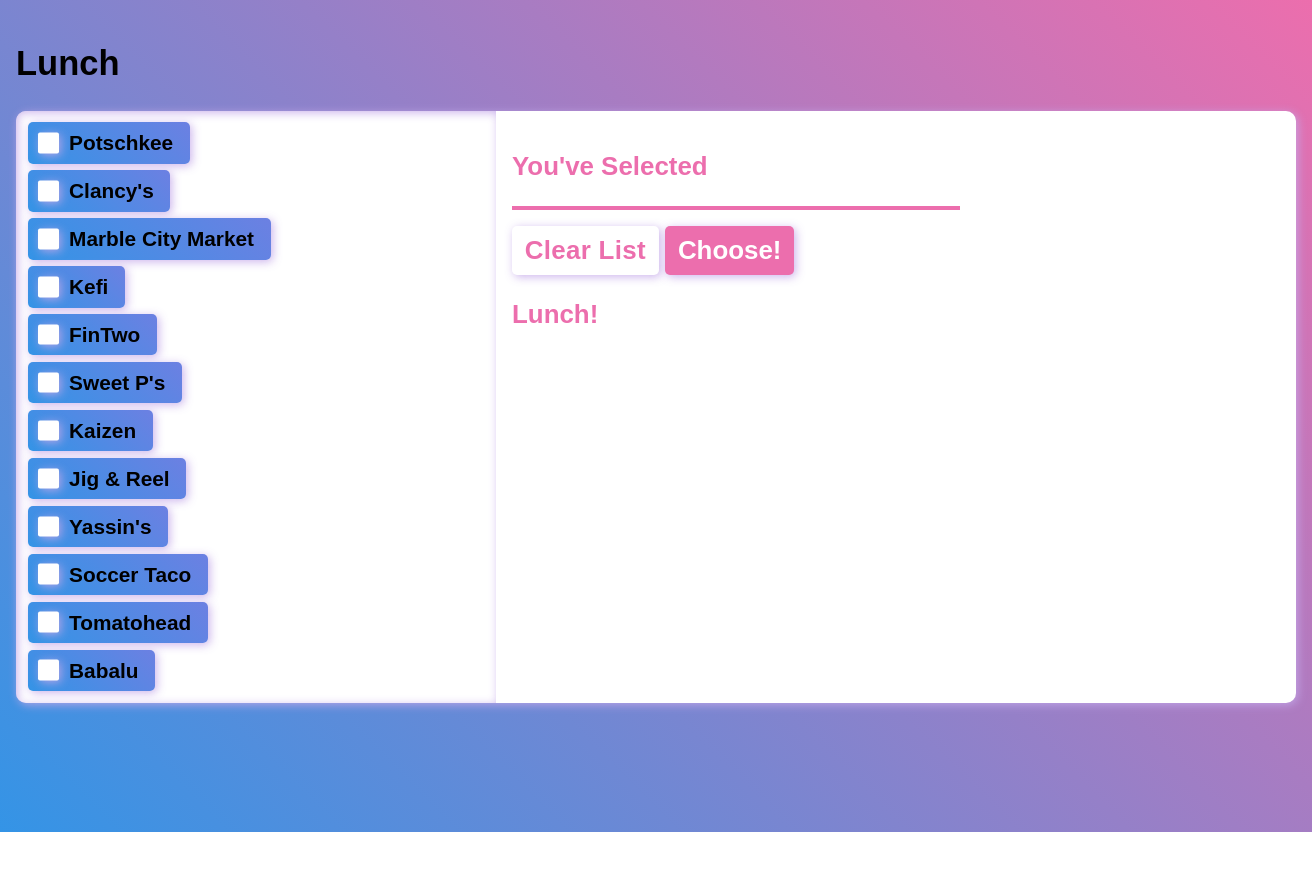
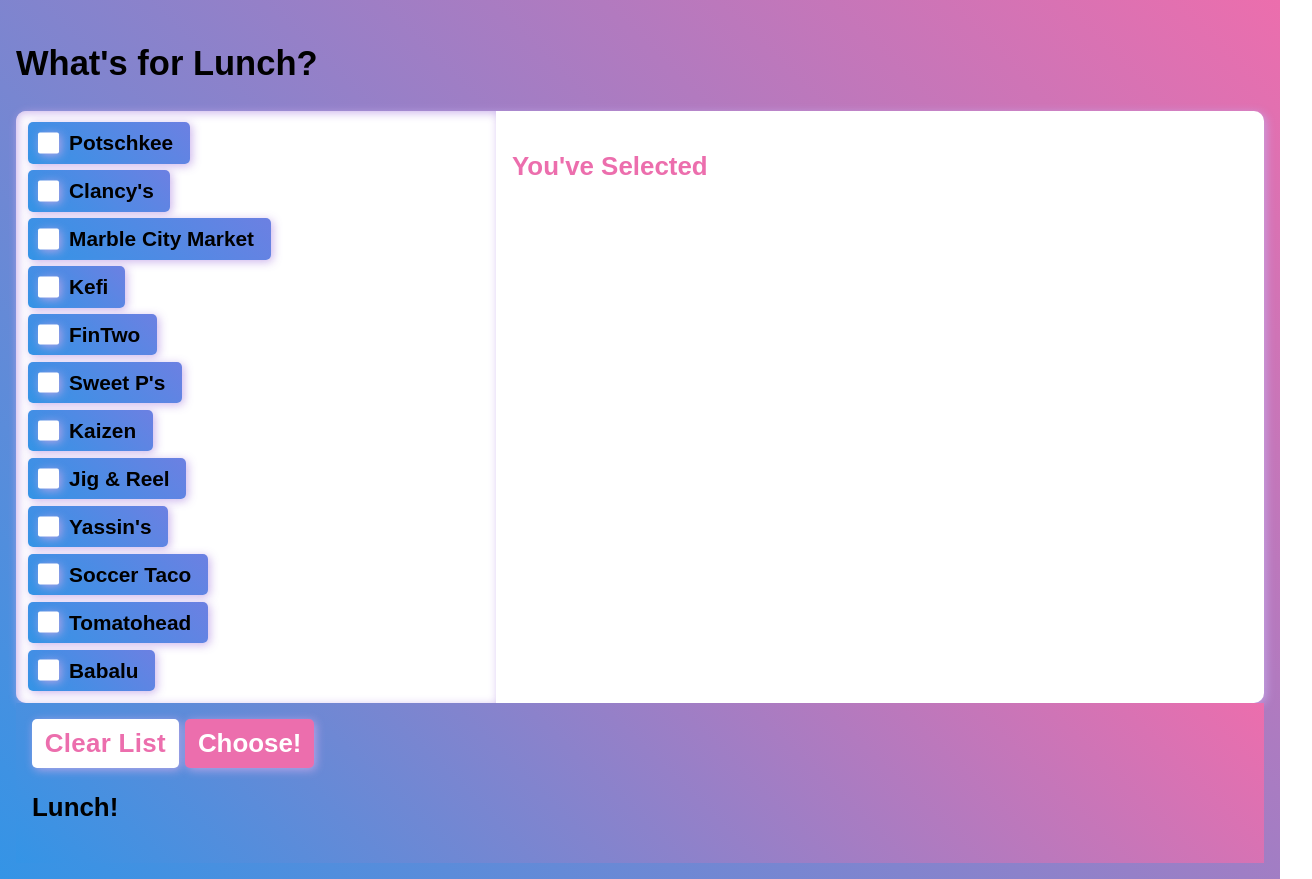
Before and after one commit to helloidevthings/jubilant-octo-couscous, a Next.js app: page /lunch in a window 1280 px wide. Shown: the whole page, 1312 px wide, since content can reach past the window. Before the commit the page ends 832 px from the top, so only its background shows below. Built offline with nearby package versions, Linux system fonts and the light colour scheme.

Commit message:
more lunch edits

```diff
--- a/pages/lunch/index.js
+++ b/pages/lunch/index.js
@@ -39,8 +39,9 @@ const MainWrapper = styled.main`
   --itemGradient: linear-gradient(45deg, var(--blue), #6c80e2);
   --selectedGradient: linear-gradient(45deg, #e634b0, var(--pink));
 
-  width: 100%;
-  height: 100vh;
+  /* width: 100%; */
+  max-width: 100vw;
+  height: 100%;
   padding: 1rem;
   background: var(--gradient);
   background-size: cover;
@@ -73,6 +74,13 @@ const LunchList = styled.ul`
   box-shadow: inset 2px 2px 10px 0px rgb(196 168 233 / 86%);
 `;
 
+const LunchMagic = styled.div`
+  /* position: fixed; */
+  bottom: 0;
+  background: var(--gradient);
+  padding: 1rem;
+`;
+
 const LunchResults = styled.div`
   padding: 1rem;
   color: var(--pink);
@@ -91,6 +99,7 @@ const LunchResults = styled.div`
     margin: 1rem 0;
     border: 2px solid var(--pink);
   }
+  //
 `;
 
 const LunchListItem = styled.li`
@@ -150,7 +159,7 @@ const Lunch = () => {
 
   return (
     <MainWrapper>
-      <h1>Lunch</h1>
+      <h1>What's for Lunch?</h1>
       <LunchWrapper>
         <LunchList>
           {LunchOptions.map((option, i) => {
@@ -174,12 +183,13 @@ const Lunch = () => {
               return <li key={i}>{option === null ? null : option}</li>;
             })}
           </ol>
-          <hr />
-          <ClearButton onClick={clearSelect}>Clear List</ClearButton>
-          <ChooseButton onClick={handleLunch}>Choose!</ChooseButton>
-          <h2>{option === null ? 'Lunch!' : option}</h2>
         </LunchResults>
       </LunchWrapper>
+      <LunchMagic>
+        <ClearButton onClick={clearSelect}>Clear List</ClearButton>
+        <ChooseButton onClick={handleLunch}>Choose!</ChooseButton>
+        <h2>{option === null ? 'Lunch!' : option}</h2>
+      </LunchMagic>
     </MainWrapper>
   );
 };
```
